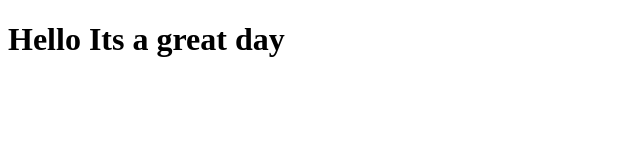
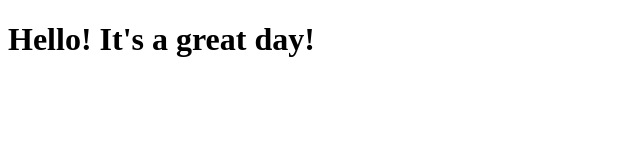
Before and after one commit to hnmanju1/test, a plain HTML site: page site/index.html in a window 1280 px wide. Shown: the whole page, without its empty margins (0-640 px from the left). Drawn offline with Linux system fonts and the light colour scheme.

Commit message:
exclamation

```diff
--- a/site/index.html
+++ b/site/index.html
@@ -4,6 +4,6 @@
 	<title>Hello!</title>
 </head>
 <body>
-<h1>Hello Its a great day</h1>
+<h1>Hello! It's a great day!</h1>
 </body>
 </html>
```
